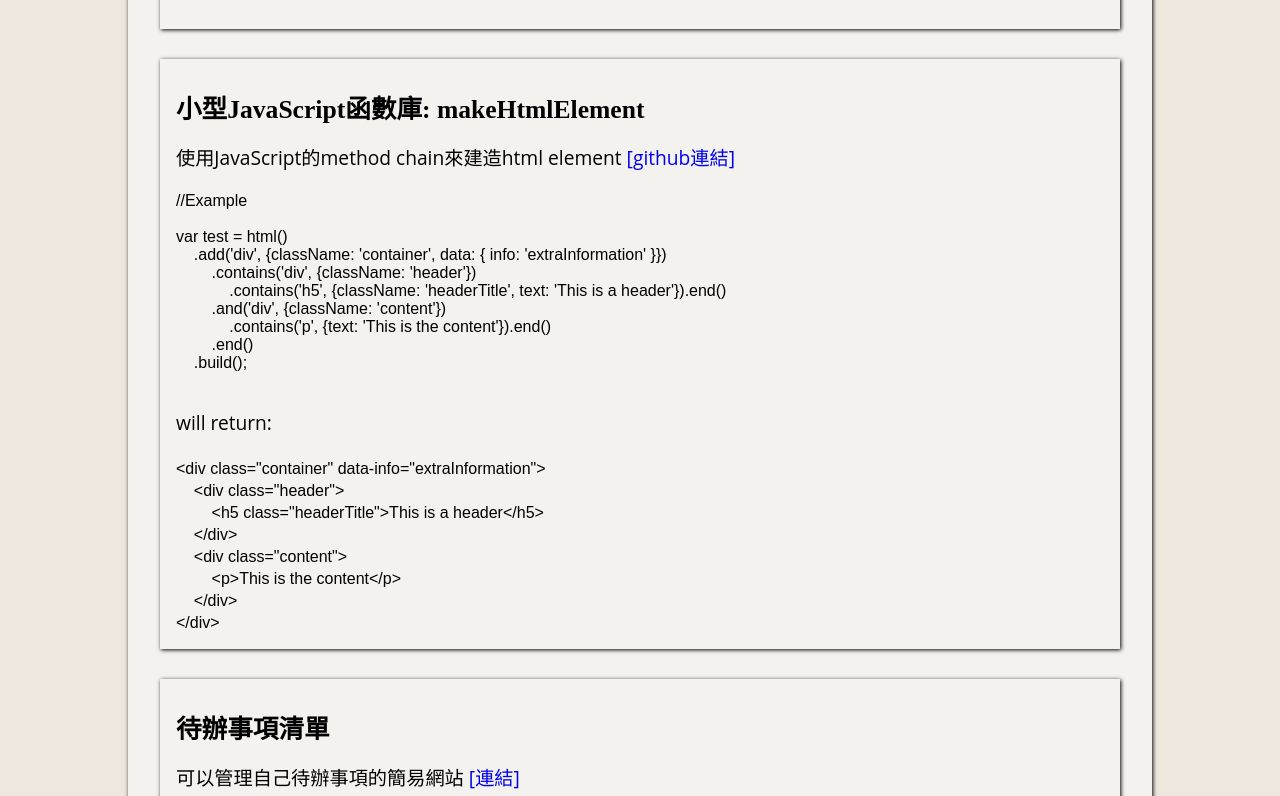
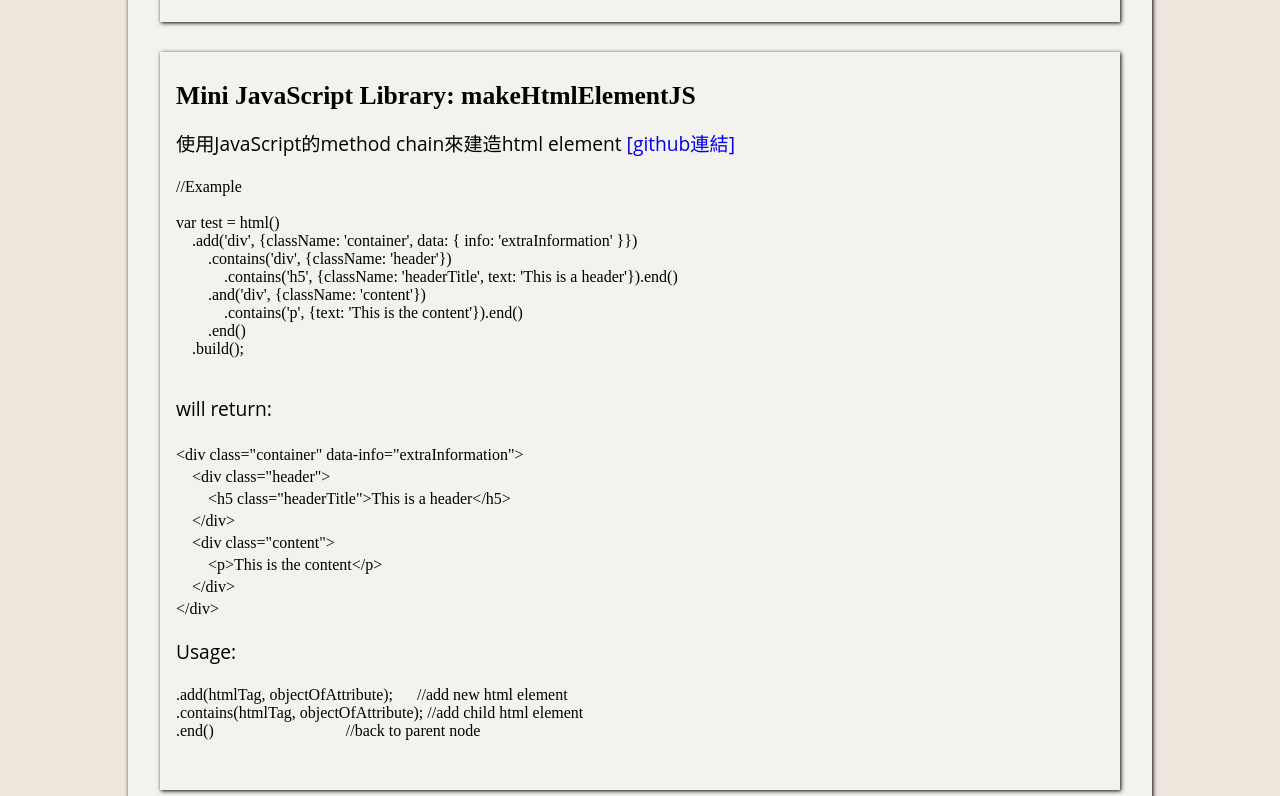
Before and after one commit to ShengYangWu/Personal_CV, a plain HTML site: page demo.html in a window 1280 px wide. Shown: the part 880-1676 px from the top of the page. Drawn offline with nearby package versions, Linux system fonts and the light colour scheme.

Commit message:
new demo

```diff
--- a/demo.html
+++ b/demo.html
@@ -267,8 +267,8 @@ html {
 h1, h2, h3, h4, h5, h6 {
 	font-family: 'Lora', 'cwTeXMing', serif;
 }
-.prettyprint {
-            font-family: sans-serif;
+.prettyprint, .span{
+    font-family: '';
 }
 section a::before{
 	content:"[";
@@ -335,7 +335,7 @@ img {
             <section>
 			  <div class="row">
 				<section class="col-12">
-                    <h3>小型JavaScript函數庫: repeatJS</h3>
+                    <h3 class="span">Mini JavaScript Library: repeatJS</h3>
 					<p>repeatJS 提供start(), stop(), restart(), addRepeats()來操控你的function <a href="https://github.com/ShengYangWu/repeatJS">github連結</a></p>
                     <pre class="prettyprint">//Example1
 
@@ -380,7 +380,7 @@ test.addRepeats(5, false);// will run theFun 5 times after theFun run 10 times.
             <section>
 			  <div class="row">
 				<section class="col-12">
-                    <h3>小型JavaScript函數庫: makeHtmlElement</h3>
+                    <h3 class="span">Mini JavaScript Library: makeHtmlElementJS</h3>
 					<p>使用JavaScript的method chain來建造html element <a href="https://github.com/ShengYangWu/makeHtmlElement">github連結</a></p>
                     <pre class="prettyprint">//Example
 
@@ -403,7 +403,13 @@ var test = html()
 &nbsp;&nbsp;&nbsp;&nbsp;&nbsp;&nbsp;&nbsp;&nbsp;&lt;p&gt;This is the content&lt;/p&gt;<br>
 &nbsp;&nbsp;&nbsp;&nbsp;&lt;/div&gt;<br>
 &lt;/div&gt;
-</code>
+                    </code>
+                    <p>Usage:</p>
+                    <pre class="prettyprint">
+.add(htmlTag, objectOfAttribute);      //add new html element
+.contains(htmlTag, objectOfAttribute); //add child html element
+.end()                                 //back to parent node
+                    </pre>
 				</section>
 			  </div>
 			</section>
@@ -432,7 +438,7 @@ var test = html()
             <section>
 			  <div class="row">
 				<section class="col-12">
-                    <h3>運用Bootstrap實作的靜態網站</h3>
+                    <h3>運用<span class="span">Bootstrap</span>實作的靜態網站</h3>
 					<p>使用了Grid system, Forms, Button, Glyphicons, Input groups, Navbar, ScrollSpy這些元件 <a href="https://shengyangwu.github.io/Bootstarp/">連結</a></p>
                     <img src="http://i.imgur.com/0KrNGiR.jpg" />
 				</section>
```
